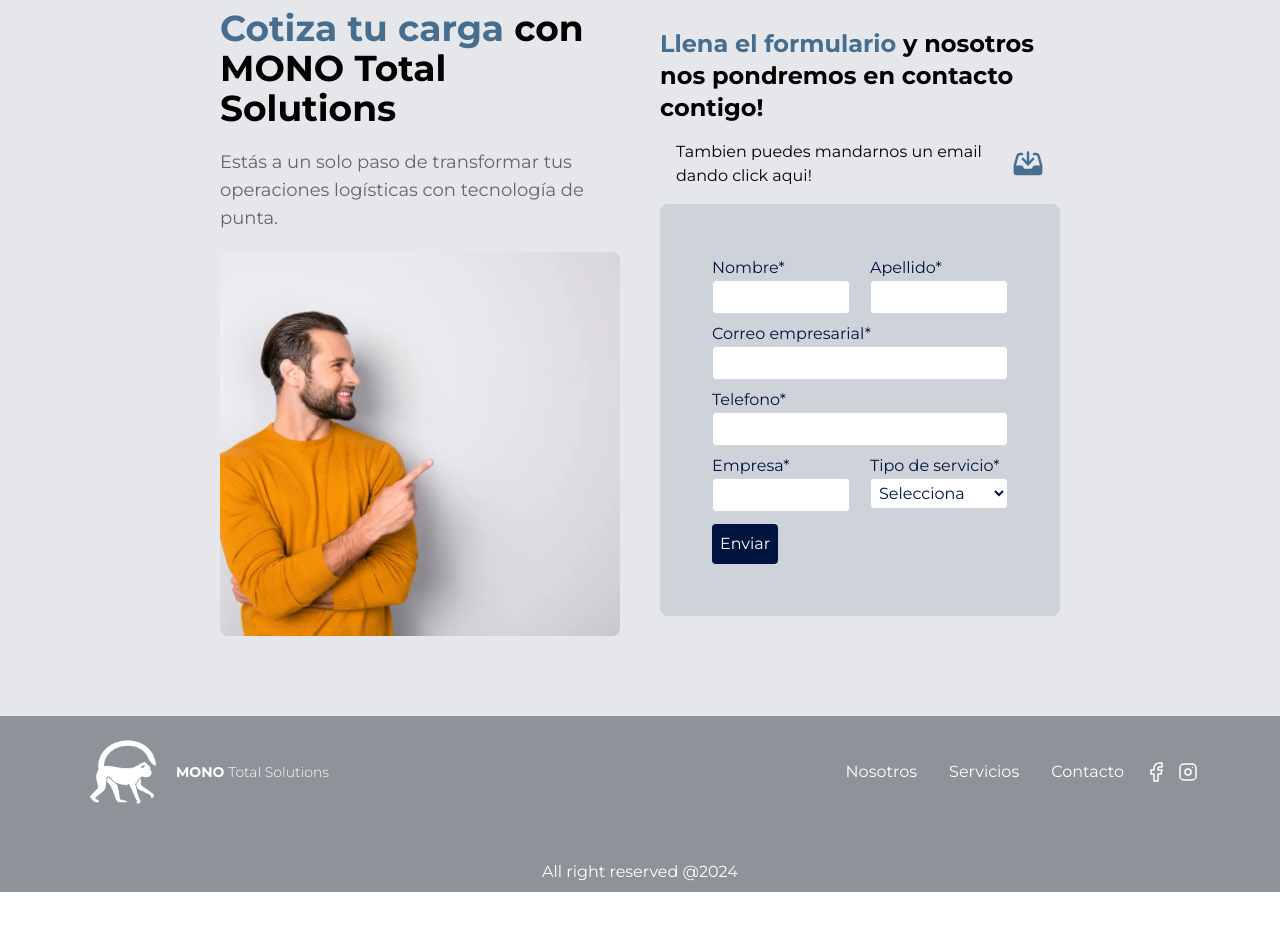
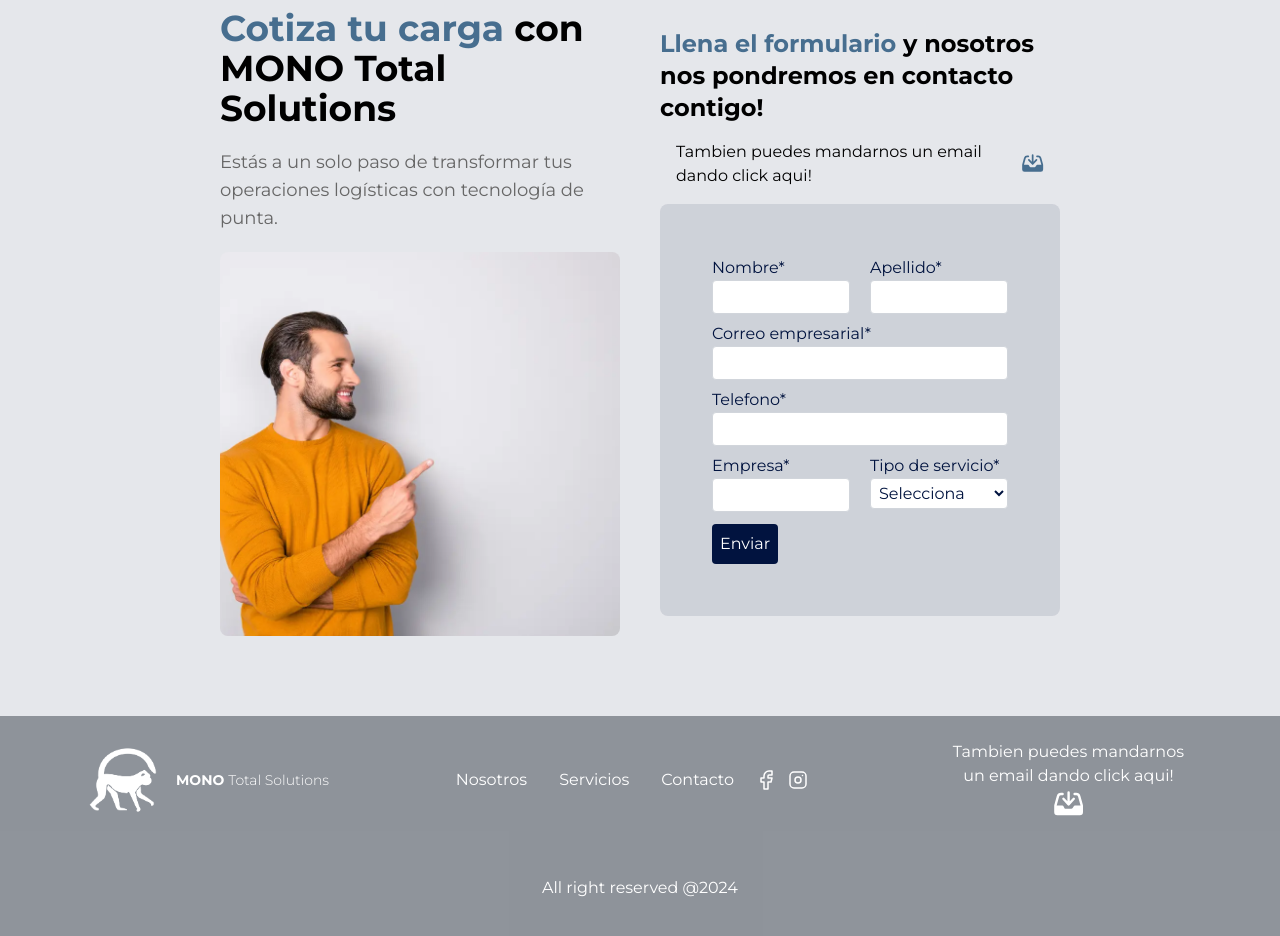
Before and after one commit to ricardogomez1999/MONO_TotalSolutions, a React (Vite) app: page / in a window 1280 px wide. Shown: the part 2980-3916 px from the top of the page. Before the commit the page ends 3872 px from the top, so only its background shows below. Built offline with nearby package versions, Linux system fonts and the light colour scheme.

Commit message:
adding email button

```diff
--- a/src/Components/ContactUs.tsx
+++ b/src/Components/ContactUs.tsx
@@ -21,12 +21,14 @@ export default function ContactUs() {
           <span className=" text-lightBlue">Llena el formulario </span> y
           nosotros nos pondremos en contacto contigo!
         </h1>
-        <div className=" flex gap-5 items-center p-4">
+        <a
+          href="mailto:info@monots.com"
+          className=" flex gap-5 items-center p-4 hover:text-grayText cursor-pointer"
+        >
           <h2>Tambien puedes mandarnos un email dando click aqui!</h2>
-          <a href="mailto:info@monots.com">
-            <InboxArrowDownIcon className=" w-8 text-lightBlue hover:text-grayText" />
-          </a>
-        </div>
+
+          <InboxArrowDownIcon className=" w-8 text-lightBlue " />
+        </a>
 
         <div className=" bg-primary/10 rounded-lg h-full p-5">
           <ContactForm />
--- a/src/Components/Footer.tsx
+++ b/src/Components/Footer.tsx
@@ -1,6 +1,7 @@
 import { animateScroll } from "react-scroll";
 import NavLinks from "./NavLinks";
 import SocialMedia from "./SocialMedia";
+import { InboxArrowDownIcon } from "@heroicons/react/20/solid";
 
 export default function Footer() {
   const options = {
@@ -12,8 +13,8 @@ export default function Footer() {
     animateScroll.scrollToTop(options);
   };
   return (
-    <footer className="bg-gray-800 bg-opacity-50 flex justify-between items-center md:px-20 text-white p-2 w-full flex-col h-44">
-      <div className=" flex w-full justify-center md:justify-between items-center">
+    <footer className="bg-gray-800 bg-opacity-50 flex justify-between items-center md:px-20 text-white p-2 w-full flex-col h-full">
+      <div className=" flex flex-col md:flex-row w-full justify-center md:justify-between items-center">
         <a
           href="#"
           onClick={handleOnClick}
@@ -29,6 +30,21 @@ export default function Footer() {
           <NavLinks hidden={true} />
           <SocialMedia />
         </div>
+
+        <a
+          href="mailto:info@monots.com"
+          className="gap-5 items-center p-4
+           group cursor-pointer justify-center transition-all"
+        >
+          <h2 className=" text-center group-hover:text-lightBlue">
+            Tambien puedes mandarnos{" "}
+          </h2>
+          <h2 className=" text-center group-hover:text-lightBlue">
+            un email dando click aqui!
+          </h2>
+
+          <InboxArrowDownIcon className=" text-white text-center flex w-full h-8 group-hover:text-lightBlue" />
+        </a>
       </div>
       <p className=" my-10">All right reserved @{new Date().getFullYear()}</p>
     </footer>
```
